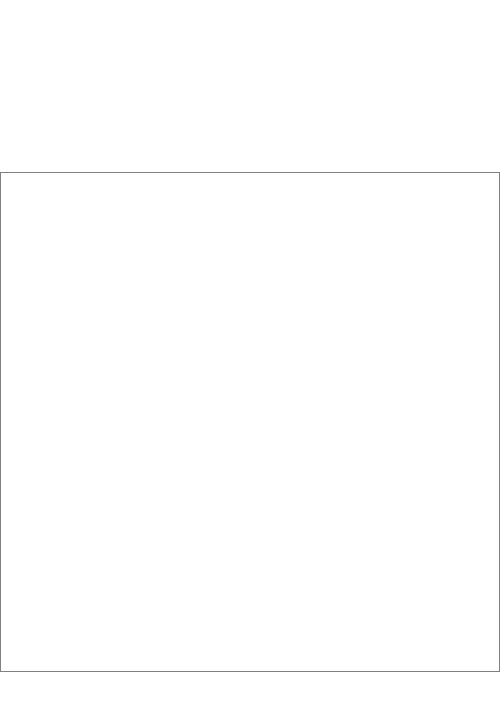
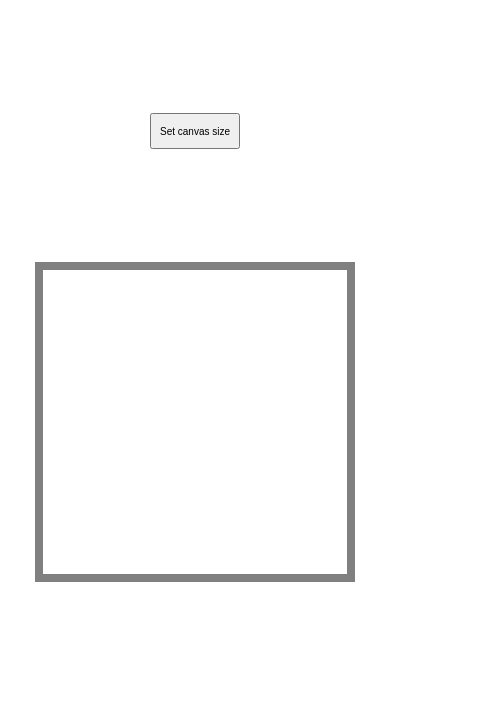
Before and after one commit to DLRoux2o20/etch-a-sketch, a plain HTML site: page index.html in a window 390 px wide. Shown: the whole page, 500 px wide, since content can reach past the window. Drawn offline with Linux system fonts and the light colour scheme.

Commit message:
Add button and add 2 breakpoints to change size of canvas and button depending on screen size

```diff
--- a/index.html
+++ b/index.html
@@ -7,6 +7,7 @@
     <title>Etch-a-sketch</title>
 </head>
 <body>
+    <button id="canvasSizeButton">Set canvas size</button>
     <div id="container"></div>
     <script src="main.js"></script>
 </body>
--- a/styles.css
+++ b/styles.css
@@ -7,7 +7,6 @@
 body {
     width: 100vw;
     height: 100vh;
-    align-content: center;
 }
 
 .grid-piece {
@@ -20,11 +19,55 @@ body {
 }
 
 #container {
+    position: absolute;
+    top: calc(50vh - 250px);
+    left: calc(50vw - 250px);
     display: flex;
     flex-wrap: wrap;
     flex-direction: row;
-    border: 1px solid grey;
+    border: 8px solid grey;
     width: 500px;
     height: 500px;
-    margin-inline: auto;
 }
+
+#canvasSizeButton {
+    position: absolute;
+    left: calc(50vw - 50px);
+    top: calc((50vh - 250px) / 2 - 20px);
+    width: 100px;
+    height: 40px;
+}
+
+@media only screen and (max-width: 520px) {
+    #container {
+        width: 320px;
+        height: 320px;
+        top: calc(50vh - 160px);
+        left: calc(50vw - 160px);
+    }
+
+    #canvasSizeButton {
+        width: 90px;
+        height: 36px;
+        top: calc((50vh - 160px) / 2 - 18px);
+        left: calc(50vw - 45px);
+        font-size: 10px;
+    }
+}
+
+@media only screen and (max-height: 630px) {
+    #container {
+        width: 320px;
+        height: 320px;
+        top: calc(50vh - 160px);
+        left: calc(50vw - 160px);
+    }
+
+    #canvasSizeButton {
+        width: 70px;
+        height: 30px;
+        top: calc((50vh - 160px) / 2 - 15px);
+        left: calc(50vw - 35px);
+        font-size: 9px;
+    }
+}
```
